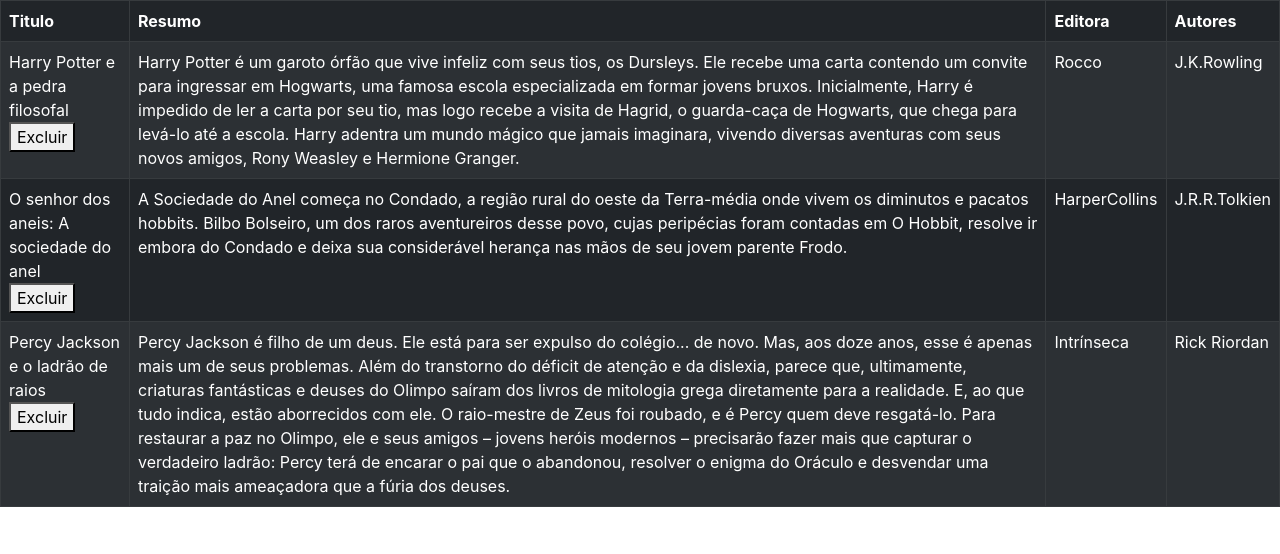
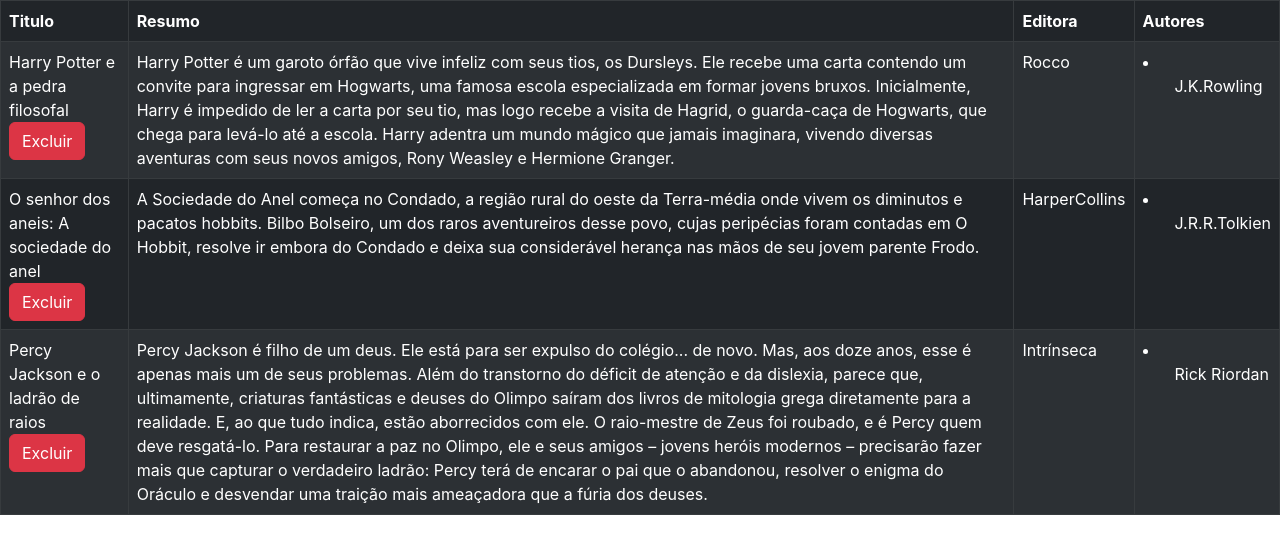
Before and after one commit to RuanF7/livros-react, a React (Create React App) app: page / in a window 1280 px wide. Shown: the top 554 px of the page. Built offline with nearby package versions, Linux system fonts and the light colour scheme.

Commit message:
feat: button excluir

```diff
--- a/src/App.tsx
+++ b/src/App.tsx
@@ -1,5 +1,3 @@
-import  { useState } from 'react';
-import { Editora } from './modelo/Editora'
 import './App.css';
 import Data from './components/Header';
 
--- /dev/null
+++ b/src/components/Delete.ts
@@ -0,0 +1 @@
+export {};
--- a/src/components/Header.tsx
+++ b/src/components/Header.tsx
@@ -1,18 +1,10 @@
 import * as React from 'react';
 import { useState } from 'react';
 import Table from 'react-bootstrap/esm/Table';
+import Button from 'react-bootstrap/Button';
 import data from '../dados.json';
 
 const Data = () => {
-
-  const handleDelete = (livrosId) => {
-    const newLivros = [...livros]
-    const index = livros.findIndex((livros) => livros.codEditora === livrosId);
-
-    newLivros.splice(index, 1);
-
-    setNewLivros(newLivros);
-  };
 
   const [livros, setLivros] = useState(data);
 
@@ -33,18 +25,15 @@
             <td>
               {livros.titulo}
 
-              <br/>
+              <br />
+              <Button variant="danger">
+                Excluir
+              </Button>
 
-              <button
-                type="button"
-                onClick={() => handleDelete(livros.codEditora)}
-              >
-                Excluir
-              </button>
             </td>
             <td>{livros.resumo}</td>
             <td>{livros.editora}</td>
-            <td>{livros.autores}</td>
+            <td><li><ul>{livros.autores}</ul></li></td>
           </tr>
 
         ))}
```
